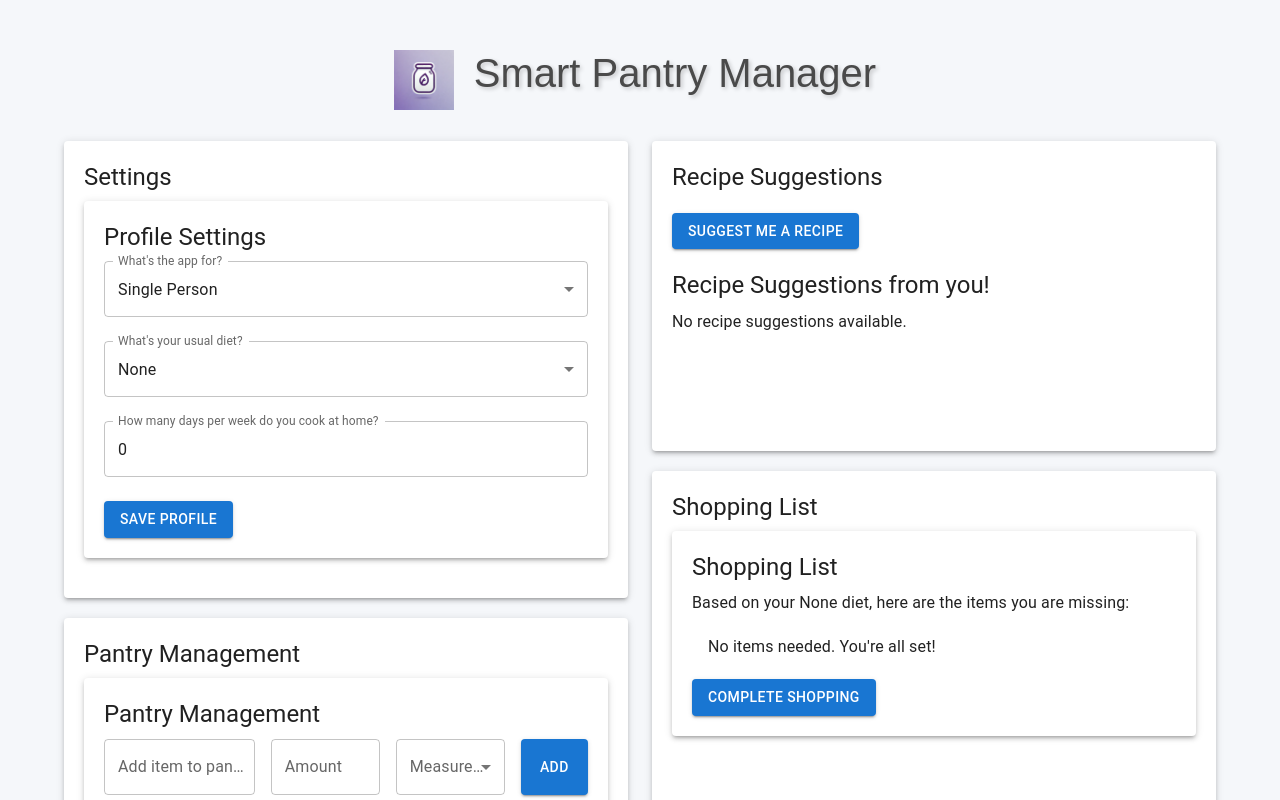
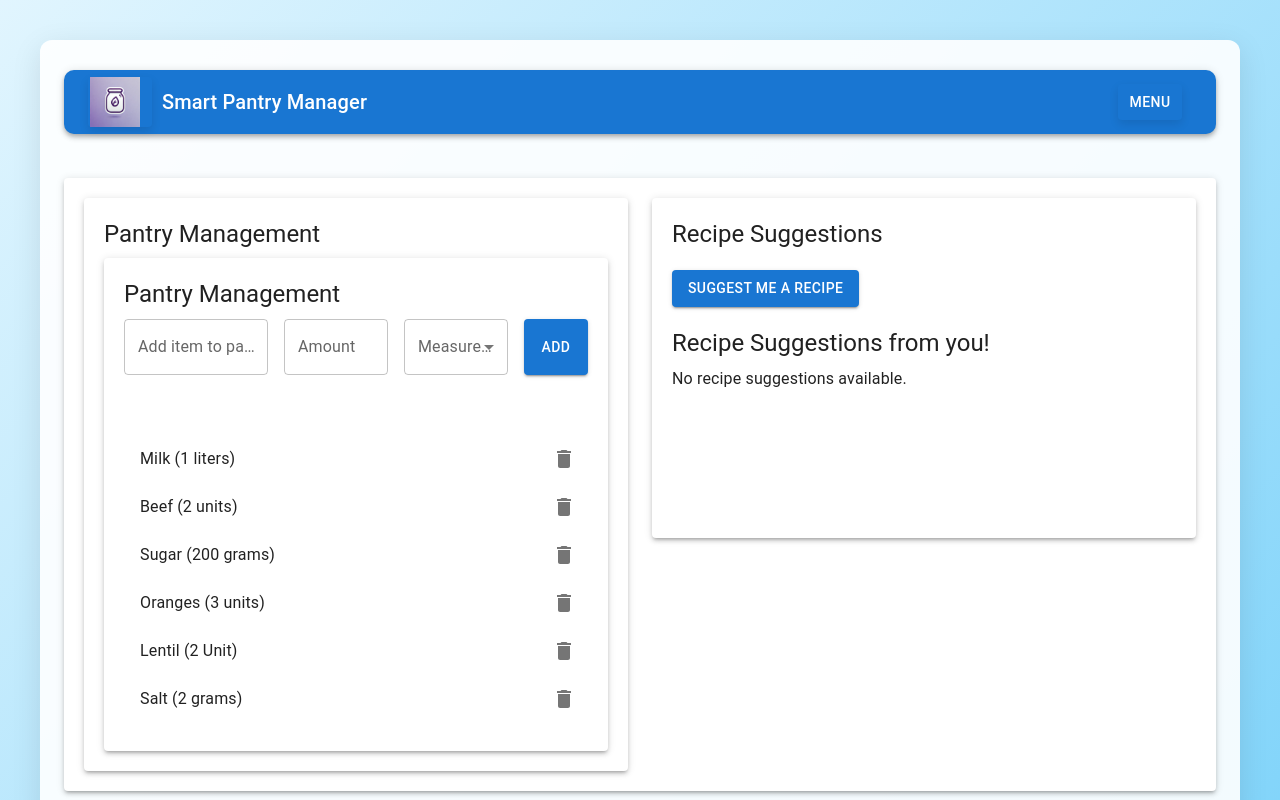
Before and after one commit to majidsadri/smart-pantry, a React (Create React App) app: page / in a window 1280 px wide. Shown: the top 800 px of the page. Built offline with nearby package versions, Linux system fonts and the light colour scheme; data requests are answered from the project's data file.

Commit message:
added diet preffered and chatgpt

```diff
--- a/src/App.css
+++ b/src/App.css
@@ -1,54 +1,78 @@
-/* App.css */
-
-@import url('https://fonts.googleapis.com/css2?family=Pacifico&display=swap');
-
+/* Smooth gradient background */
 body {
-  background-color: #f5f7fa;
-  font-family: 'Roboto', sans-serif;
+  margin: 0;
+  padding: 0;
+  background: linear-gradient(135deg, #e1f5fe, #81d4fa); /* Lighter gradient background */
+  font-family: 'Arial', sans-serif;
+  height: 100vh;
+  overflow-x: hidden;
 }
 
-h3, .fancy-title {
-  font-family: 'Pacifico', cursive; /* Apply the fancy font */
-  color: #4A4A4A; /* Darker color for the title */
-  text-shadow: 2px 2px 4px rgba(0, 0, 0, 0.2); /* Add a subtle shadow for a 3D effect */
+/* Main container styling */
+.Container {
+  margin-top: 40px;
+  background-color: rgba(255, 255, 255, 0.95); /* Slight white background for content */
+  padding: 20px;
+  border-radius: 10px;
+  box-shadow: 0px 4px 20px rgba(0, 0, 0, 0.1); /* Deep shadow for depth */
+  transition: all 0.3s ease-in-out;
 }
 
-img {
-  display: inline-block;
+/* Lighter blue for buttons */
+.MuiButton-root {
+  color: #ffffff;
+  background-color: #90caf9; /* Light blue for buttons */
+  margin: 10px;
+  border-radius: 5px;
+  transition: all 0.2s ease-in-out;
+  box-shadow: 0px 4px 10px rgba(0, 0, 0, 0.1); /* Normal shadow */
 }
 
-.pantry-container {
-  padding: 20px;
-  margin: 20px auto;
-  border-radius: 10px;
-  max-width: 600px;
+/* Button glow effect on hover */
+.MuiButton-root {
+  margin: 10px;
+  border-radius: 5px;
+  transition: all 0.2s ease-in-out;
+  box-shadow: 0px 4px 10px rgba(0, 0, 0, 0.1); /* Normal shadow */
 }
 
-.add-item {
-  display: flex;
-  align-items: center;
-  justify-content: space-between;
-  margin-bottom: 20px;
+.MuiButton-root:hover {
+  box-shadow: 0px 6px 20px rgba(100, 181, 246, 0.5); /* Light blue glow effect on hover */
+  transform: translateY(-2px); /* Slight lift when hovered */
+}
+/* AppBar Styling */
+.MuiAppBar-root {
+  background-color: #64b5f6; /* Light blue color */
+  box-shadow: none;
 }
 
-.item-list {
-  margin-top: 20px;
-  padding-left: 0;
+/* Typography */
+.MuiTypography-h6 {
+  font-weight: bold;
+  color: #ffffff;
 }
 
-.item-list li {
-  background-color: #f9f9f9;
-  margin: 5px 0;
-  padding: 10px;
-  border-radius: 5px;
+/* Container styling */
+.MuiContainer-root {
+  background-color: rgba(255, 255, 255, 0.9);
+  padding: 30px;
+  border-radius: 12px;
+  box-shadow: 0px 8px 30px rgba(0, 0, 0, 0.1);
 }
 
-button {
-  background-color: #3f51b5;
-  color: white;
-  border-radius: 5px;
+/* Smooth hover transitions for cards */
+.MuiPaper-root {
+  transition: transform 0.3s ease, box-shadow 0.3s ease;
+  border-radius: 10px;
 }
 
-button:hover {
-  background-color: #5c6bc0;
+/* Centering the logo */
+img {
+  width: 50px;
+  height: 50px;
 }
+
+/* Center Menu */
+.MuiButton-root {
+  color: #ffffff;
+}
--- a/src/App.js
+++ b/src/App.js
@@ -1,11 +1,21 @@
 import React, { useState } from "react";
-import { Container, Typography, Grid, Paper } from "@mui/material";
-import Pantry from "./components/Pantry/Pantry"; // Correct path for Pantry
-import Profile from "./components/Profile/Profile"; // Correct path for Profile
-import RecipeSuggestions from "./components/RecipeSuggestions/RecipeSuggestions"; // Correct path for RecipeSuggestions
-import ShoppingList from "./components/ShoppingList/ShoppingList"; // Correct path for ShoppingList
-import "./App.css"; // Correct path for CSS file
-import pantryLogo from "./assets/pantry-logo.png"; // Correct path for image asset
+import {
+  Container,
+  Typography,
+  Grid,
+  Paper,
+  AppBar,
+  Toolbar,
+  Button,
+  Menu,
+  MenuItem,
+} from "@mui/material";
+import Pantry from "./components/Pantry/Pantry";
+import Profile from "./components/Profile/Profile";
+import RecipeSuggestions from "./components/RecipeSuggestions/RecipeSuggestions";
+import ShoppingList from "./components/ShoppingList/ShoppingList";
+import "./App.css";
+import pantryLogo from "./assets/pantry-logo.png";
 
 function App() {
   const [pantryItems, setPantryItems] = useState([]);
@@ -13,6 +23,8 @@ function App() {
     diet: "None",
     restrictions: "",
   });
+  const [menuAnchor, setMenuAnchor] = useState(null);
+  const [currentPage, setCurrentPage] = useState("Landing Page"); // Default to the landing page
 
   const updatePantryItems = (items) => {
     setPantryItems(items);
@@ -22,26 +34,40 @@ function App() {
     setDietPreferences({ diet, restrictions });
   };
 
+  const handleMenuOpen = (event) => {
+    setMenuAnchor(event.currentTarget);
+  };
+
+  const handleMenuClose = () => {
+    setMenuAnchor(null);
+  };
+
+  const handleNavigation = (page) => {
+    setCurrentPage(page);
+    setMenuAnchor(null); // Close the menu after selecting an option
+  };
+
+  // Make the logo clickable to go to the landing page
+  const handleLogoClick = () => {
+    setCurrentPage("Landing Page");
+  };
+
+  // Render components based on the current page
+  const renderCurrentPage = () => {
+    switch (currentPage) {
+      case "Profile":
+        return <Profile updateDietPreferences={updateDietPreferences} />;
+      case "Shopping List":
         return (
-    <Container maxWidth="lg" style={{ marginTop: "40px" }}>
-      {/* Logo and title */}
-      <div style={{ display: "flex", alignItems: "center", justifyContent: "center", marginBottom: "20px" }}>
-        <img src={pantryLogo} alt="Pantry Logo" style={{ width: "60px", height: "60px", marginRight: "10px" }} />
-        <Typography variant="h3" gutterBottom style={{ fontFamily: "'Arial', sans-serif", color: "#4A4A4A", fontSize: "2.5rem" }}>
-          Smart Pantry Manager
-        </Typography>
-      </div>
-
-      {/* Main Grid */}
+          <ShoppingList
+            pantryItems={pantryItems}
+            dietPreferences={dietPreferences}
+          />
+        );
+      case "Landing Page": // Display both Pantry Management and Recipe Suggestions on landing page
+        return (
           <Grid container spacing={3}>
             <Grid item xs={12} md={6}>
-          <Paper elevation={3} style={{ padding: "20px", marginBottom: "20px", minHeight: "270px" }}>
-            <Typography variant="h5" align="left" gutterBottom>
-              Settings
-            </Typography>
-            <Profile updateDietPreferences={updateDietPreferences} />
-          </Paper>
-
               <Paper elevation={3} style={{ padding: "20px", minHeight: "300px" }}>
                 <Typography variant="h5" align="left" gutterBottom>
                   Pantry Management
@@ -49,20 +75,58 @@ function App() {
                 <Pantry updatePantryItems={updatePantryItems} />
               </Paper>
             </Grid>
-
             <Grid item xs={12} md={6}>
-          <Paper elevation={3} style={{ padding: "20px", marginBottom: "20px", minHeight: "270px" }}>
+              <Paper elevation={3} style={{ padding: "20px", minHeight: "300px" }}>
                 <Typography variant="h5" align="left" gutterBottom>
                   Recipe Suggestions
                 </Typography>
-            <RecipeSuggestions pantryItems={pantryItems} dietPreferences={dietPreferences} />
+                <RecipeSuggestions
+                  pantryItems={pantryItems}
+                  dietPreferences={dietPreferences}
+                />
               </Paper>
+            </Grid>
+          </Grid>
+        );
+      default:
+        return <Pantry updatePantryItems={updatePantryItems} />;
+    }
+  };
 
+  return (
+    <Container maxWidth="lg" className="Container">
+      {/* AppBar for main menu */}
+      <AppBar position="static" color="primary">
+        <Toolbar>
+          {/* Make the logo clickable */}
+          <Button onClick={handleLogoClick} style={{ padding: 0, marginRight: "10px" }}>
+            <img
+              src={pantryLogo}
+              alt="Pantry Logo"
+              style={{ width: "50px", height: "50px", marginRight: "10px" }}
+            />
+          </Button>
+          <Typography variant="h6" style={{ flexGrow: 1 }}>
+            Smart Pantry Manager
+          </Typography>
+          <Button color="inherit" onClick={handleMenuOpen} style={{ marginRight: "10px" }}>
+            Menu
+          </Button>
+          {/* Dropdown menu */}
+          <Menu anchorEl={menuAnchor} open={Boolean(menuAnchor)} onClose={handleMenuClose}>
+            <MenuItem onClick={() => handleNavigation("Profile")}>Profile</MenuItem>
+            <MenuItem onClick={() => handleNavigation("Shopping List")}>
+              Shopping List
+            </MenuItem>
+          </Menu>
+        </Toolbar>
+      </AppBar>
+
+      {/* Render the current page */}
+      <Grid container spacing={3} style={{ marginTop: "20px" }}>
+        <Grid item xs={12}>
           <Paper elevation={3} style={{ padding: "20px", minHeight: "300px" }}>
-            <Typography variant="h5" align="left" gutterBottom>
-              Shopping List
-            </Typography>
-            <ShoppingList pantryItems={pantryItems} dietPreferences={dietPreferences} />
+            {renderCurrentPage()}
           </Paper>
         </Grid>
       </Grid>
--- a/src/components/Profile/Profile.js
+++ b/src/components/Profile/Profile.js
@@ -1,21 +1,39 @@
-import React, { useState } from "react";
+import React, { useState, useEffect } from "react";
 import { Paper, TextField, Button, MenuItem, Typography, Grid } from "@mui/material";
-import "./Profile.css"; // Optional if you want to style this component separately
+import "./Profile.css";
 
-const Profile = ({ updateProfile }) => {
-  const [purpose, setPurpose] = useState("Single");
+const Profile = ({ updateDietPreferences }) => {
+  const [purpose, setPurpose] = useState("Single Person");
   const [familyMembers, setFamilyMembers] = useState(1);
   const [diet, setDiet] = useState("None");
+  const [restrictions, setRestrictions] = useState("");
   const [cookDays, setCookDays] = useState(0);
 
-  const handleSubmit = () => {
+  // Load saved profile from local storage (if available)
+  useEffect(() => {
+    const savedPreferences = JSON.parse(localStorage.getItem("dietPreferences"));
+    if (savedPreferences) {
+      setDiet(savedPreferences.diet);
+      setRestrictions(savedPreferences.restrictions);
+    }
+  }, []); // Only run this effect once on mount
+
+  const handleProfileSubmit = () => {
     const profileData = {
       purpose,
-      familyMembers: purpose === "Family" ? familyMembers : 1, // Set family members to 1 for non-family cases
+      familyMembers: purpose === "Family" ? familyMembers : 1,
+      cookDays,
       diet,
-      cookDays,
+      restrictions,
     };
-    updateProfile(profileData); // Pass profile data to the parent
+
+    // Save to local storage
+    localStorage.setItem("dietPreferences", JSON.stringify({ diet, restrictions }));
+
+    // Call the parent function to update the preferences globally
+    updateDietPreferences(diet, restrictions);
+
+    console.log(profileData); // You can store or use this data as needed.
   };
 
   return (
@@ -24,7 +42,6 @@ const Profile = ({ updateProfile }) => {
         Profile Settings
       </Typography>
       <Grid container spacing={3}>
-        {/* Purpose of the app */}
         <Grid item xs={12}>
           <TextField
             select
@@ -33,13 +50,12 @@ const Profile = ({ updateProfile }) => {
             onChange={(e) => setPurpose(e.target.value)}
             fullWidth
           >
-            <MenuItem value="Single">Single Person</MenuItem>
+            <MenuItem value="Single Person">Single Person</MenuItem>
             <MenuItem value="Couple">Couple</MenuItem>
             <MenuItem value="Family">Family</MenuItem>
           </TextField>
         </Grid>
 
-        {/* Number of family members (if purpose is Family) */}
         {purpose === "Family" && (
           <Grid item xs={12}>
             <TextField
@@ -52,11 +68,23 @@ const Profile = ({ updateProfile }) => {
           </Grid>
         )}
 
-        {/* Usual diet */}
         <Grid item xs={12}>
           <TextField
+            label="How many days per week do you cook at home?"
+            type="number"
+            value={cookDays}
+            onChange={(e) => setCookDays(e.target.value)}
+            fullWidth
+          />
+        </Grid>
+
+        <Grid item xs={12}>
+          <Typography variant="h6" gutterBottom>
+            Diet Preferences
+          </Typography>
+          <TextField
             select
-            label="What's your usual diet?"
+            label="Preferred Diet"
             value={diet}
             onChange={(e) => setDiet(e.target.value)}
             fullWidth
@@ -68,19 +96,18 @@ const Profile = ({ updateProfile }) => {
           </TextField>
         </Grid>
 
-        {/* How many days per week do you cook at home */}
         <Grid item xs={12}>
           <TextField
-            label="How many days per week do you cook at home?"
-            type="number"
-            value={cookDays}
-            onChange={(e) => setCookDays(e.target.value)}
+            label="Dietary Restrictions"
+            value={restrictions}
+            onChange={(e) => setRestrictions(e.target.value)}
+            placeholder="e.g., No dairy, No gluten"
             fullWidth
           />
         </Grid>
 
         <Grid item xs={12}>
-          <Button variant="contained" color="primary" onClick={handleSubmit}>
+          <Button variant="contained" color="primary" onClick={handleProfileSubmit}>
             Save Profile
           </Button>
         </Grid>
```
Also changed, not shown: src/components/RecipeSuggestions/RecipeSuggestions.js (+26 -9 lines), 1 other file (tests, documents, lock files or other folders). Lines whose indentation alone changed are shown as unchanged.
